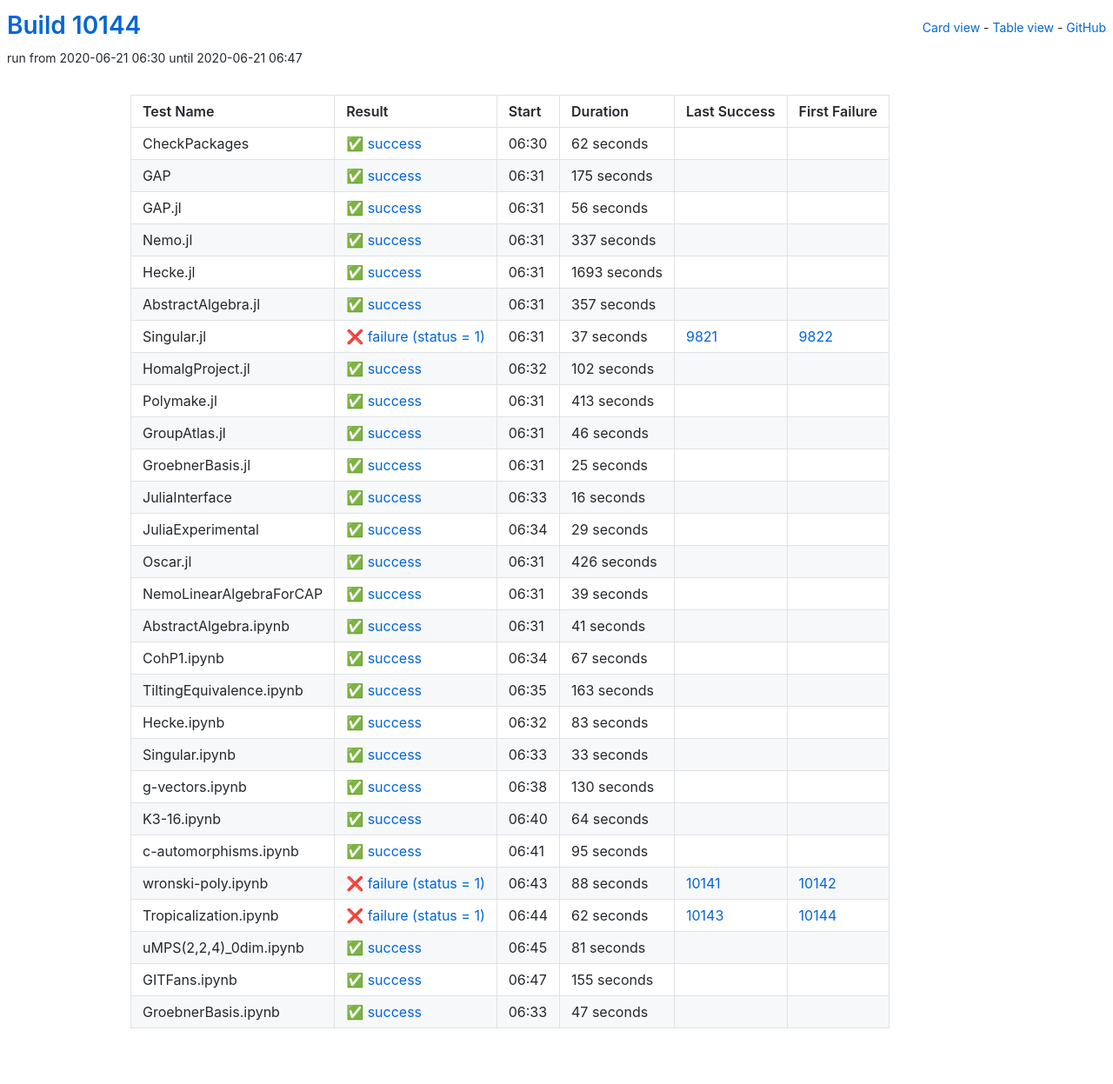
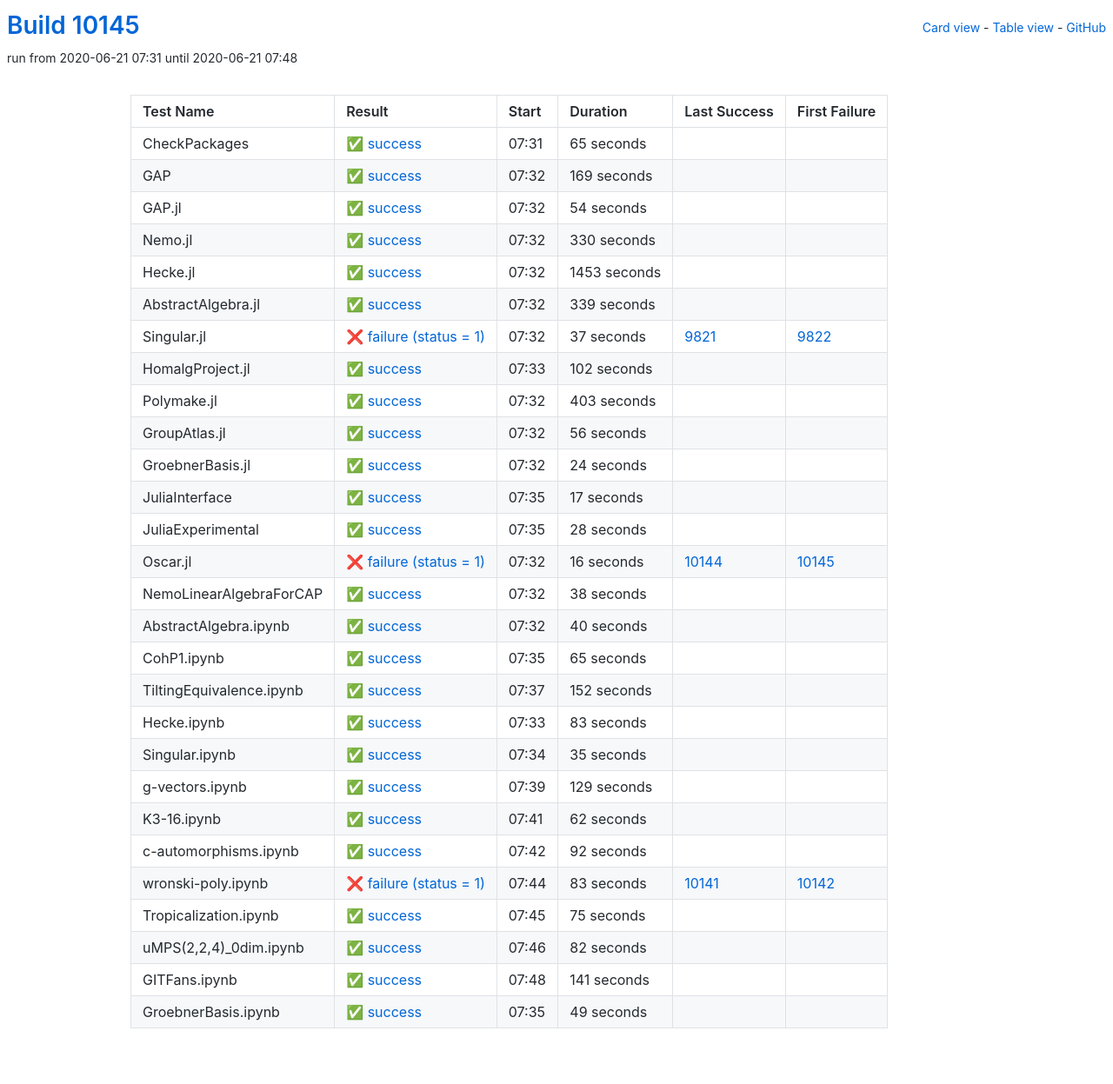
Before and after one commit to oscar-system/oscar-ci-status, a Jekyll site: the page built from table.html, in a window 1280 px wide. Shown: the whole page at 87% size. Built offline with Jekyll 4.4.1, drawn with Linux system fonts in a browser that asks for light colours.

Commit message:
Build #10145

```diff
--- a/_data/ci.yml
+++ b/_data/ci.yml
@@ -1,6 +1,6 @@
 ---
-build: 10144
-build_url: https://oscarci.mathematik.uni-kl.de/job/oscar/10144/
+build: 10145
+build_url: https://oscarci.mathematik.uni-kl.de/job/oscar/10145/
 job: oscar
 organization: oscar-system
 repo: oscar-ci-status
@@ -8,80 +8,80 @@
 tests:
 - name: CheckPackages
   id: checkpackages
-  log: https://oscarci.mathematik.uni-kl.de/job/oscar/10144/artifact/logs/build-10144/CheckPackages.log
-  start: 2020-06-21 06:30
+  log: https://oscarci.mathematik.uni-kl.de/job/oscar/10145/artifact/logs/build-10145/CheckPackages.log
+  start: 2020-06-21 07:31
   success: true
   exitcode: 0
   status: success
-  duration: 62
+  duration: 65
   last_success: false
   last_success_url:
   first_failure: false
   first_failure_url:
 - name: GAP
   id: gap
-  log: https://oscarci.mathematik.uni-kl.de/job/oscar/10144/artifact/logs/build-10144/GAP.log
-  start: 2020-06-21 06:31
+  log: https://oscarci.mathematik.uni-kl.de/job/oscar/10145/artifact/logs/build-10145/GAP.log
+  start: 2020-06-21 07:32
   success: true
   exitcode: 0
   status: success
-  duration: 175
+  duration: 169
   last_success: false
   last_success_url:
   first_failure: false
   first_failure_url:
 - name: GAP.jl
   id: gap-jl
-  log: https://oscarci.mathematik.uni-kl.de/job/oscar/10144/artifact/logs/build-10144/GAP.jl.log
-  start: 2020-06-21 06:31
+  log: https://oscarci.mathematik.uni-kl.de/job/oscar/10145/artifact/logs/build-10145/GAP.jl.log
+  start: 2020-06-21 07:32
   success: true
   exitcode: 0
   status: success
-  duration: 56
+  duration: 54
   last_success: false
   last_success_url:
   first_failure: false
   first_failure_url:
 - name: Nemo.jl
   id: nemo-jl
-  log: https://oscarci.mathematik.uni-kl.de/job/oscar/10144/artifact/logs/build-10144/Nemo.jl.log
-  start: 2020-06-21 06:31
+  log: https://oscarci.mathematik.uni-kl.de/job/oscar/10145/artifact/logs/build-10145/Nemo.jl.log
+  start: 2020-06-21 07:32
   success: true
   exitcode: 0
   status: success
-  duration: 337
+  duration: 330
   last_success: false
   last_success_url:
   first_failure: false
   first_failure_url:
 - name: Hecke.jl
   id: hecke-jl
-  log: https://oscarci.mathematik.uni-kl.de/job/oscar/10144/artifact/logs/build-10144/Hecke.jl.log
-  start: 2020-06-21 06:31
+  log: https://oscarci.mathematik.uni-kl.de/job/oscar/10145/artifact/logs/build-10145/Hecke.jl.log
+  start: 2020-06-21 07:32
   success: true
   exitcode: 0
   status: success
-  duration: 1693
+  duration: 1453
   last_success: false
   last_success_url:
   first_failure: false
   first_failure_url:
 - name: AbstractAlgebra.jl
   id: abstractalgebra-jl
-  log: https://oscarci.mathematik.uni-kl.de/job/oscar/10144/artifact/logs/build-10144/AbstractAlgebra.jl.log
-  start: 2020-06-21 06:31
+  log: https://oscarci.mathematik.uni-kl.de/job/oscar/10145/artifact/logs/build-10145/AbstractAlgebra.jl.log
+  start: 2020-06-21 07:32
   success: true
   exitcode: 0
   status: success
-  duration: 357
+  duration: 339
   last_success: false
   last_success_url:
   first_failure: false
   first_failure_url:
 - name: Singular.jl
   id: singular-jl
-  log: https://oscarci.mathematik.uni-kl.de/job/oscar/10144/artifact/logs/build-10144/Singular.jl.log
-  start: 2020-06-21 06:31
+  log: https://oscarci.mathematik.uni-kl.de/job/oscar/10145/artifact/logs/build-10145/Singular.jl.log
+  start: 2020-06-21 07:32
   success: false
   exitcode: 1
   status: failure
@@ -92,8 +92,8 @@
   first_failure_url: https://oscarci.mathematik.uni-kl.de/job/oscar/9822/
 - name: HomalgProject.jl
   id: homalgproject-jl
-  log: https://oscarci.mathematik.uni-kl.de/job/oscar/10144/artifact/logs/build-10144/HomalgProject.jl.log
-  start: 2020-06-21 06:32
+  log: https://oscarci.mathematik.uni-kl.de/job/oscar/10145/artifact/logs/build-10145/HomalgProject.jl.log
+  start: 2020-06-21 07:33
   success: true
   exitcode: 0
   status: success
@@ -104,128 +104,128 @@
   first_failure_url:
 - name: Polymake.jl
   id: polymake-jl
-  log: https://oscarci.mathematik.uni-kl.de/job/oscar/10144/artifact/logs/build-10144/Polymake.jl.log
-  start: 2020-06-21 06:31
+  log: https://oscarci.mathematik.uni-kl.de/job/oscar/10145/artifact/logs/build-10145/Polymake.jl.log
+  start: 2020-06-21 07:32
   success: true
   exitcode: 0
   status: success
-  duration: 413
+  duration: 403
   last_success: false
   last_success_url:
   first_failure: false
   first_failure_url:
 - name: GroupAtlas.jl
   id: groupatlas-jl
-  log: https://oscarci.mathematik.uni-kl.de/job/oscar/10144/artifact/logs/build-10144/GroupAtlas.jl.log
-  start: 2020-06-21 06:31
+  log: https://oscarci.mathematik.uni-kl.de/job/oscar/10145/artifact/logs/build-10145/GroupAtlas.jl.log
+  start: 2020-06-21 07:32
   success: true
   exitcode: 0
   status: success
-  duration: 46
+  duration: 56
   last_success: false
   last_success_url:
   first_failure: false
   first_failure_url:
 - name: GroebnerBasis.jl
   id: groebnerbasis-jl
-  log: https://oscarci.mathematik.uni-kl.de/job/oscar/10144/artifact/logs/build-10144/GroebnerBasis.jl.log
-  start: 2020-06-21 06:31
+  log: https://oscarci.mathematik.uni-kl.de/job/oscar/10145/artifact/logs/build-10145/GroebnerBasis.jl.log
+  start: 2020-06-21 07:32
   success: true
   exitcode: 0
   status: success
-  duration: 25
+  duration: 24
   last_success: false
   last_success_url:
   first_failure: false
   first_failure_url:
 - name: JuliaInterface
   id: juliainterface
-  log: https://oscarci.mathematik.uni-kl.de/job/oscar/10144/artifact/logs/build-10144/JuliaInterface.log
-  start: 2020-06-21 06:33
+  log: https://oscarci.mathematik.uni-kl.de/job/oscar/10145/artifact/logs/build-10145/JuliaInterface.log
+  start: 2020-06-21 07:35
   success: true
   exitcode: 0
   status: success
-  duration: 16
+  duration: 17
   last_success: false
   last_success_url:
   first_failure: false
   first_failure_url:
 - name: JuliaExperimental
   id: juliaexperimental
-  log: https://oscarci.mathematik.uni-kl.de/job/oscar/10144/artifact/logs/build-10144/JuliaExperimental.log
-  start: 2020-06-21 06:34
+  log: https://oscarci.mathematik.uni-kl.de/job/oscar/10145/artifact/logs/build-10145/JuliaExperimental.log
+  start: 2020-06-21 07:35
   success: true
   exitcode: 0
   status: success
-  duration: 29
+  duration: 28
   last_success: false
   last_success_url:
   first_failure: false
   first_failure_url:
 - name: Oscar.jl
   id: oscar-jl
-  log: https://oscarci.mathematik.uni-kl.de/job/oscar/10144/artifact/logs/build-10144/Oscar.jl.log
-  start: 2020-06-21 06:31
+  log: https://oscarci.mathematik.uni-kl.de/job/oscar/10145/artifact/logs/build-10145/Oscar.jl.log
+  start: 2020-06-21 07:32
+  success: false
+  exitcode: 1
+  status: failure
+  duration: 16
+  last_success: 10144
+  last_success_url: https://oscarci.mathematik.uni-kl.de/job/oscar/10144/
+  first_failure: 10145
+  first_failure_url: https://oscarci.mathematik.uni-kl.de/job/oscar/10145/
+- name: NemoLinearAlgebraForCAP
+  id: nemolinearalgebraforcap
+  log: https://oscarci.mathematik.uni-kl.de/job/oscar/10145/artifact/logs/build-10145/NemoLinearAlgebraForCAP.log
+  start: 2020-06-21 07:32
   success: true
   exitcode: 0
   status: success
-  duration: 426
-  last_success: false
-  last_success_url:
-  first_failure: false
-  first_failure_url:
-- name: NemoLinearAlgebraForCAP
-  id: nemolinearalgebraforcap
-  log: https://oscarci.mathematik.uni-kl.de/job/oscar/10144/artifact/logs/build-10144/NemoLinearAlgebraForCAP.log
-  start: 2020-06-21 06:31
-  success: true
-  exitcode: 0
-  status: success
-  duration: 39
+  duration: 38
   last_success: false
   last_success_url:
   first_failure: false
   first_failure_url:
 - name: AbstractAlgebra.ipynb
   id: abstractalgebra-ipynb
-  log: https://oscarci.mathematik.uni-kl.de/job/oscar/10144/artifact/logs/build-10144/AbstractAlgebra.ipynb.log
-  start: 2020-06-21 06:31
+  log: https://oscarci.mathematik.uni-kl.de/job/oscar/10145/artifact/logs/build-10145/AbstractAlgebra.ipynb.log
+  start: 2020-06-21 07:32
   success: true
   exitcode: 0
   status: success
-  duration: 41
+  duration: 40
   last_success: false
   last_success_url:
   first_failure: false
   first_failure_url:
 - name: CohP1.ipynb
   id: cohp1-ipynb
-  log: https://oscarci.mathematik.uni-kl.de/job/oscar/10144/artifact/logs/build-10144/CohP1.ipynb.log
-  start: 2020-06-21 06:34
+  log: https://oscarci.mathematik.uni-kl.de/job/oscar/10145/artifact/logs/build-10145/CohP1.ipynb.log
+  start: 2020-06-21 07:35
   success: true
   exitcode: 0
   status: success
-  duration: 67
+  duration: 65
   last_success: false
   last_success_url:
   first_failure: false
   first_failure_url:
 - name: TiltingEquivalence.ipynb
   id: tiltingequivalence-ipynb
-  log: https://oscarci.mathematik.uni-kl.de/job/oscar/10144/artifact/logs/build-10144/TiltingEquivalence.ipynb.log
-  start: 2020-06-21 06:35
+  log: https://oscarci.mathematik.uni-kl.de/job/oscar/10145/artifact/logs/build-10145/TiltingEquivalence.ipynb.log
+  start: 2020-06-21 07:37
   success: true
   exitcode: 0
   status: success
-  duration: 163
+  duration: 152
   last_success: false
   last_success_url:
   first_failure: false
   first_failure_url:
 - name: Hecke.ipynb
   id: hecke-ipynb
-  log: https://oscarci.mathematik.uni-kl.de/job/oscar/10144/artifact/logs/build-10144/Hecke.ipynb.log
-  start: 2020-06-21 06:32
+  log: https://oscarci.mathematik.uni-kl.de/job/oscar/10145/artifact/logs/build-10145/Hecke.ipynb.log
+  start: 2020-06-21 07:33
   success: true
   exitcode: 0
   status: success
@@ -236,108 +236,108 @@
   first_failure_url:
 - name: Singular.ipynb
   id: singular-ipynb
-  log: https://oscarci.mathematik.uni-kl.de/job/oscar/10144/artifact/logs/build-10144/Singular.ipynb.log
-  start: 2020-06-21 06:33
+  log: https://oscarci.mathematik.uni-kl.de/job/oscar/10145/artifact/logs/build-10145/Singular.ipynb.log
+  start: 2020-06-21 07:34
   success: true
   exitcode: 0
   status: success
-  duration: 33
+  duration: 35
   last_success: false
   last_success_url:
   first_failure: false
   first_failure_url:
 - name: g-vectors.ipynb
   id: g-vectors-ipynb
-  log: https://oscarci.mathematik.uni-kl.de/job/oscar/10144/artifact/logs/build-10144/g-vectors.ipynb.log
-  start: 2020-06-21 06:38
+  log: https://oscarci.mathematik.uni-kl.de/job/oscar/10145/artifact/logs/build-10145/g-vectors.ipynb.log
+  start: 2020-06-21 07:39
   success: true
   exitcode: 0
   status: success
-  duration: 130
+  duration: 129
   last_success: false
   last_success_url:
   first_failure: false
   first_failure_url:
 - name: K3-16.ipynb
   id: k3-16-ipynb
-  log: https://oscarci.mathematik.uni-kl.de/job/oscar/10144/artifact/logs/build-10144/K3-16.ipynb.log
-  start: 2020-06-21 06:40
+  log: https://oscarci.mathematik.uni-kl.de/job/oscar/10145/artifact/logs/build-10145/K3-16.ipynb.log
+  start: 2020-06-21 07:41
   success: true
   exitcode: 0
   status: success
-  duration: 64
+  duration: 62
   last_success: false
   last_success_url:
   first_failure: false
   first_failure_url:
 - name: c-automorphisms.ipynb
   id: c-automorphisms-ipynb
-  log: https://oscarci.mathematik.uni-kl.de/job/oscar/10144/artifact/logs/build-10144/c-automorphisms.ipynb.log
-  start: 2020-06-21 06:41
+  log: https://oscarci.mathematik.uni-kl.de/job/oscar/10145/artifact/logs/build-10145/c-automorphisms.ipynb.log
+  start: 2020-06-21 07:42
   success: true
   exitcode: 0
   status: success
-  duration: 95
+  duration: 92
   last_success: false
   last_success_url:
   first_failure: false
   first_failure_url:
 - name: wronski-poly.ipynb
   id: wronski-poly-ipynb
-  log: https://oscarci.mathematik.uni-kl.de/job/oscar/10144/artifact/logs/build-10144/wronski-poly.ipynb.log
-  start: 2020-06-21 06:43
+  log: https://oscarci.mathematik.uni-kl.de/job/oscar/10145/artifact/logs/build-10145/wronski-poly.ipynb.log
+  start: 2020-06-21 07:44
   success: false
   exitcode: 1
   status: failure
-  duration: 88
+  duration: 83
   last_success: 10141
   last_success_url: https://oscarci.mathematik.uni-kl.de/job/oscar/10141/
   first_failure: 10142
   first_failure_url: https://oscarci.mathematik.uni-kl.de/job/oscar/10142/
 - name: Tropicalization.ipynb
   id: tropicalization-ipynb
-  log: https://oscarci.mathematik.uni-kl.de/job/oscar/10144/artifact/logs/build-10144/Tropicalization.ipynb.log
-  start: 2020-06-21 06:44
-  success: false
-  exitcode: 1
-  status: failure
-  duration: 62
-  last_success: 10143
-  last_success_url: https://oscarci.mathematik.uni-kl.de/job/oscar/10143/
-  first_failure: 10144
-  first_failure_url: https://oscarci.mathematik.uni-kl.de/job/oscar/10144/
-- name: uMPS(2,2,4)_0dim.ipynb
-  id: umps-2-2-4-0dim-ipynb
-  log: https://oscarci.mathematik.uni-kl.de/job/oscar/10144/artifact/logs/build-10144/uMPS-2-2-4-_0dim.ipynb.log
-  start: 2020-06-21 06:45
+  log: https://oscarci.mathematik.uni-kl.de/job/oscar/10145/artifact/logs/build-10145/Tropicalization.ipynb.log
+  start: 2020-06-21 07:45
   success: true
   exitcode: 0
   status: success
-  duration: 81
+  duration: 75
+  last_success: false
+  last_success_url:
+  first_failure: false
+  first_failure_url:
+- name: uMPS(2,2,4)_0dim.ipynb
+  id: umps-2-2-4-0dim-ipynb
+  log: https://oscarci.mathematik.uni-kl.de/job/oscar/10145/artifact/logs/build-10145/uMPS-2-2-4-_0dim.ipynb.log
+  start: 2020-06-21 07:46
+  success: true
+  exitcode: 0
+  status: success
+  duration: 82
   last_success: false
   last_success_url:
   first_failure: false
   first_failure_url:
 - name: GITFans.ipynb
   id: gitfans-ipynb
-  log: https://oscarci.mathematik.uni-kl.de/job/oscar/10144/artifact/logs/build-10144/GITFans.ipynb.log
-  start: 2020-06-21 06:47
+  log: https://oscarci.mathematik.uni-kl.de/job/oscar/10145/artifact/logs/build-10145/GITFans.ipynb.log
+  start: 2020-06-21 07:48
   success: true
   exitcode: 0
   status: success
-  duration: 155
+  duration: 141
   last_success: false
   last_success_url:
   first_failure: false
   first_failure_url:
 - name: GroebnerBasis.ipynb
   id: groebnerbasis-ipynb
-  log: https://oscarci.mathematik.uni-kl.de/job/oscar/10144/artifact/logs/build-10144/GroebnerBasis.ipynb.log
-  start: 2020-06-21 06:33
+  log: https://oscarci.mathematik.uni-kl.de/job/oscar/10145/artifact/logs/build-10145/GroebnerBasis.ipynb.log
+  start: 2020-06-21 07:35
   success: true
   exitcode: 0
   status: success
-  duration: 47
+  duration: 49
   last_success: false
   last_success_url:
   first_failure: false
```
Also changed, not shown: README.md.
